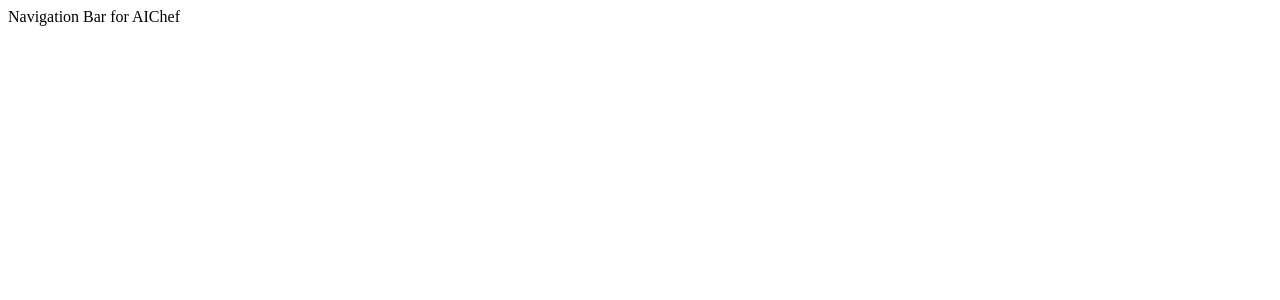
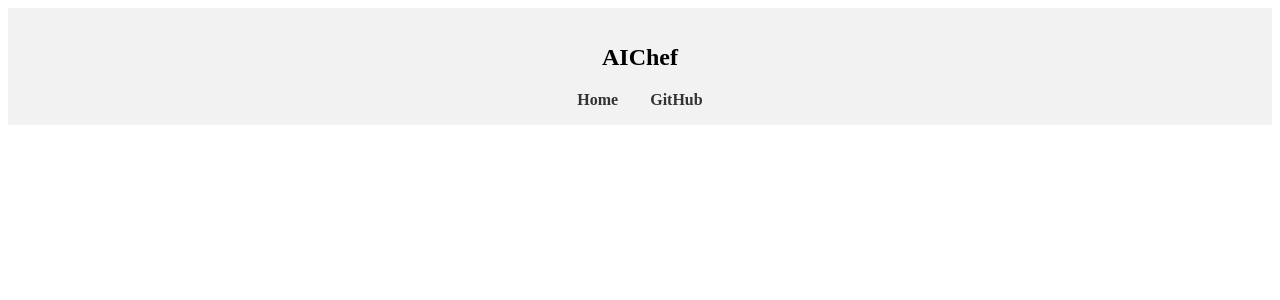
Before and after one commit to alexandros-lekkas/aichef, a Next.js app: page / in a window 1280 px wide. Shown: the top 300 px of the page. Built offline with nearby package versions, Linux system fonts and the light colour scheme.

Commit message:
Added functioning basic navbar to layout

```diff
--- a/components/layout/layout.jsx
+++ b/components/layout/layout.jsx
@@ -14,7 +14,11 @@
 export default function Layout({ children, home }) {
     return (
         <div className={styles.navbar}>
-            Navigation Bar for AIChef
+            <nav>
+                <h2>AIChef</h2>
+                <a href="/">Home</a>
+                <a href="https://github.com/lekkasgit/aichef">GitHub</a>
+            </nav>
         </div>
     );
 };
--- a/components/layout/layout.module.css
+++ b/components/layout/layout.module.css
@@ -13,3 +13,16 @@
 .backToHome {
   margin: 3rem 0 0;
 }
+
+.navbar {
+  background-color: #f2f2f2;
+  padding: 1rem;
+  text-align: center;
+}
+
+.navbar nav a {
+  margin: 0 1rem;
+  text-decoration: none;
+  color: #333;
+  font-weight: bold;
+}
```
